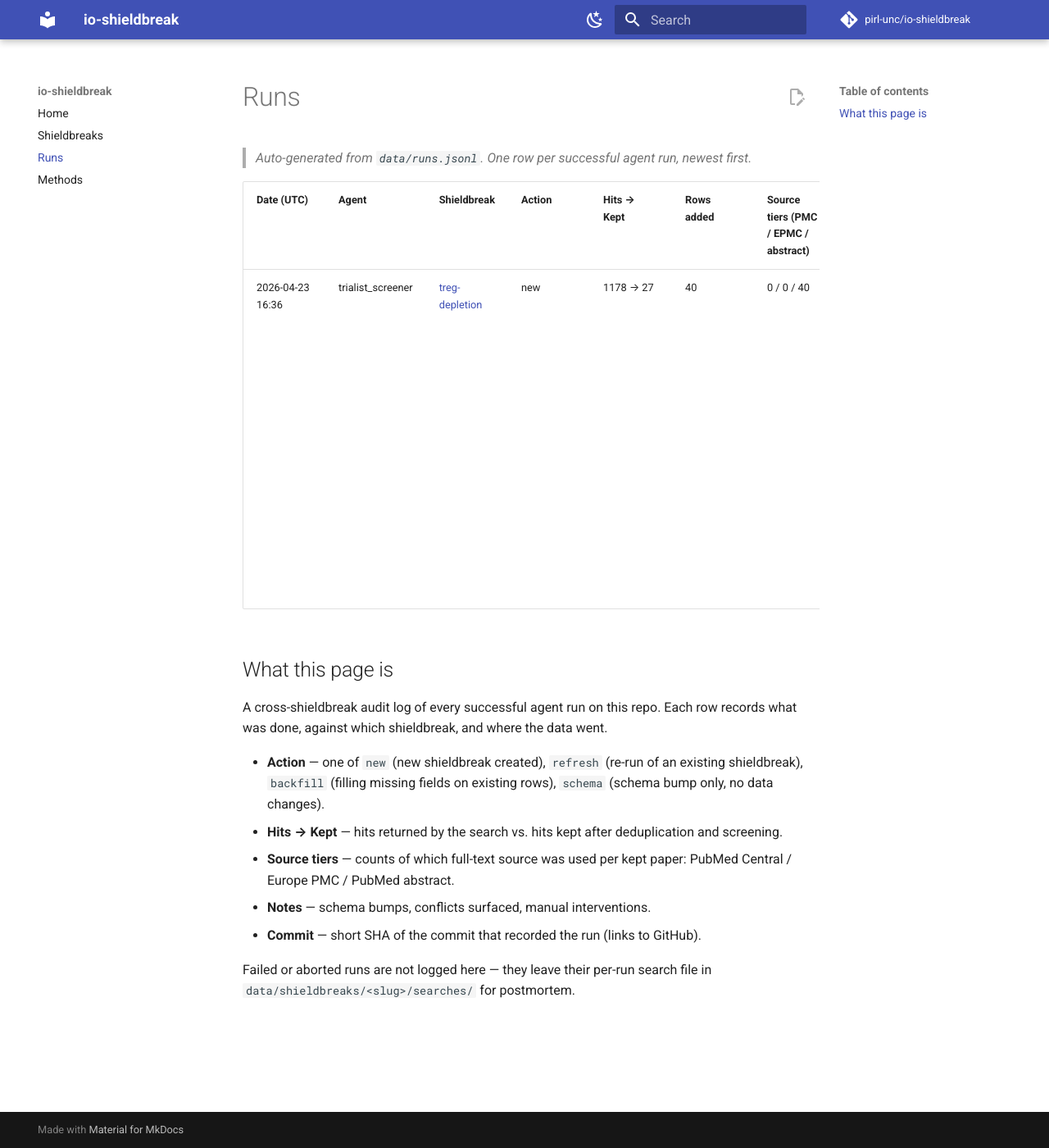
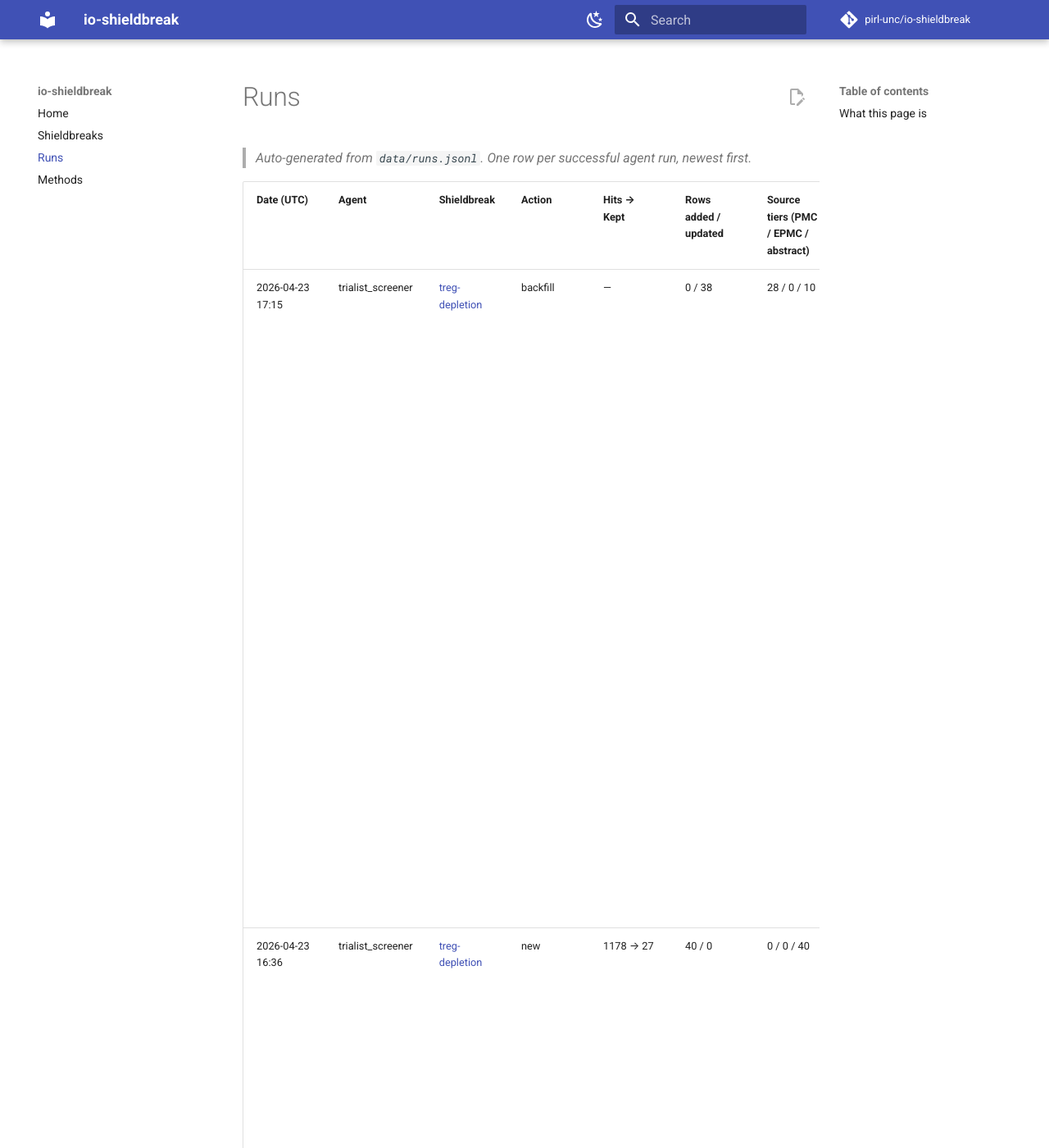
Before and after one commit to pirl-unc/io-shieldbreak, an MkDocs documentation site: the page built from docs/runs.md, in a window 1280 px wide and 1400 px high. Shown: the whole window at 82% size. Built offline with MkDocs 1.6.1 and Material for MkDocs 9.7.7, drawn with Linux system fonts in a browser that asks for light colours; comment, search, counter and statistics services are not loaded.

Commit message:
log: record run 20260423-171530-treg-depletion-backfill
Co-Authored-By: Claude Opus 4.7 (1M context) <noreply@anthropic.com>

```diff
--- a/docs/runs.md
+++ b/docs/runs.md
@@ -2,9 +2,10 @@
 
 > _Auto-generated from `data/runs.jsonl`. One row per successful agent run, newest first._
 
-| Date (UTC) | Agent | Shieldbreak | Action | Hits → Kept | Rows added | Source tiers (PMC / EPMC / abstract) | Notes | Commit |
-|------------|-------|-------------|--------|-------------|------------|--------------------------------------|-------|--------|
-| 2026-04-23 16:36 | trialist_screener | [treg-depletion](shieldbreaks/treg-depletion/index.md) | new | 1178 → 27 | 40 | 0 / 0 / 40 | New shieldbreak; 27 studies screened; 40 rows at (study × tissue × timepoint-cluster) granularity; numeric values often abstract-only with notes; Attia-vs-Dannull DD conflict surfaced. | [6da20c2](https://github.com/pirl-unc/io-shieldbreak/commit/6da20c2) |
+| Date (UTC) | Agent | Shieldbreak | Action | Hits → Kept | Rows added / updated | Source tiers (PMC / EPMC / abstract) | Notes | Commit |
+|------------|-------|-------------|--------|-------------|----------------------|--------------------------------------|-------|--------|
+| 2026-04-23 17:15 | trialist_screener | [treg-depletion](shieldbreaks/treg-depletion/index.md) | backfill | — | 0 / 38 | 28 / 0 / 10 | Full-text backfill pass; 28/38 rows now have baseline+post numerics (74%); 2 rows excluded to `excluded.jsonl` (Telang 2011 no Treg measurement; Galsky 2025 PORTER not Treg-targeted); Liao-ascites reclassified `succeeded`→`partial`; Hamid intent reclassified to `incidental-but-measured`; 6 new PMCIDs; new conflict Ager-vs-Sharma (Fc engineering reconciles) and Huang tremelimumab quantitative INCREASE in TI-Tregs corroborates Sharma null. | [0dd399c](https://github.com/pirl-unc/io-shieldbreak/commit/0dd399c) |
+| 2026-04-23 16:36 | trialist_screener | [treg-depletion](shieldbreaks/treg-depletion/index.md) | new | 1178 → 27 | 40 / 0 | 0 / 0 / 40 | New shieldbreak; 27 studies screened; 40 rows at (study × tissue × timepoint-cluster) granularity; numeric values often abstract-only with notes; Attia-vs-Dannull DD conflict surfaced. | [6da20c2](https://github.com/pirl-unc/io-shieldbreak/commit/6da20c2) |
 
 ## What this page is
 
```
Also changed, not shown: 1 other file.
